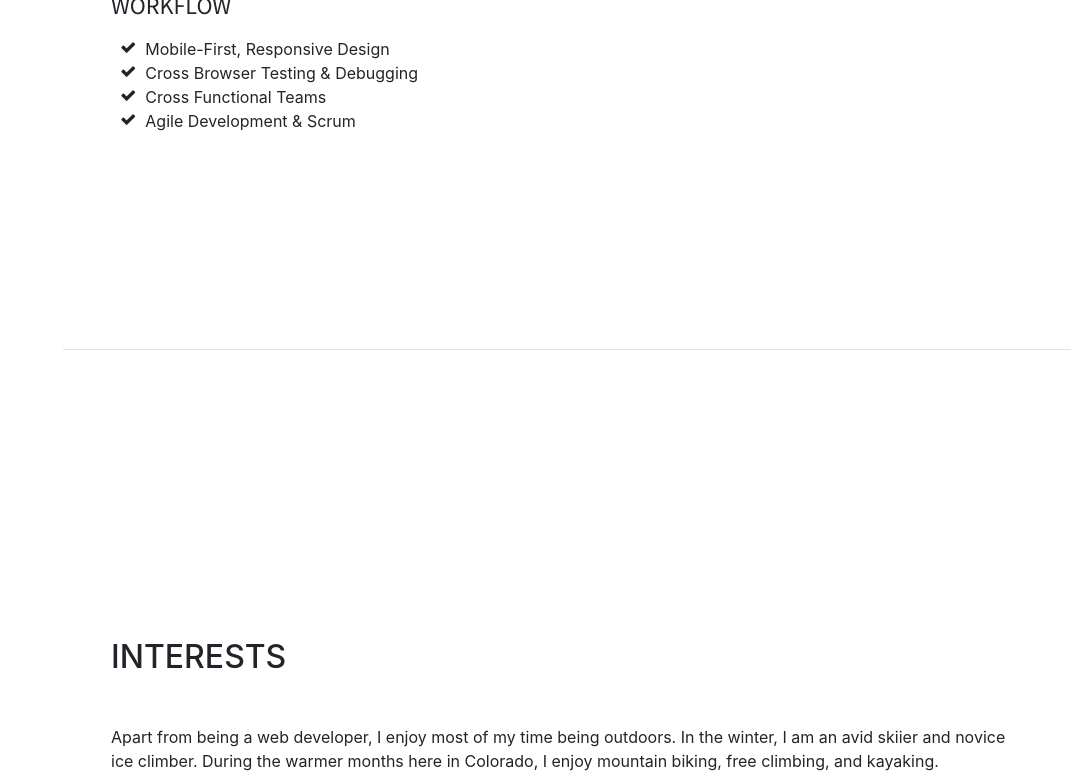
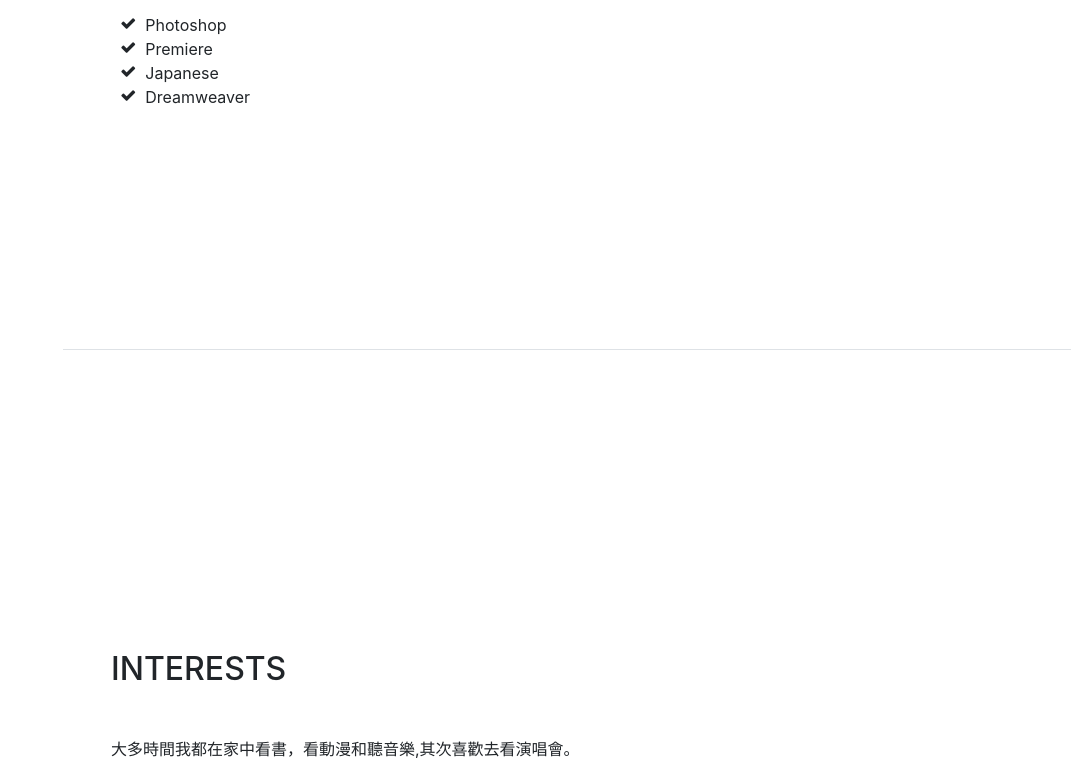
Before and after one commit to yukarinhime/yukainhime.github.io, a website with bundled scripts: page index.html in a window 1280 px wide. Shown: the part 2874-3655 px from the top of the page, without its empty margins (209-1280 px from the left). Built offline with nearby package versions, Linux system fonts and the light colour scheme; a web font is replaced by a local one.

Commit message:
Add files via upload

```diff
--- a/index.html
+++ b/index.html
@@ -195,7 +195,7 @@
           <div class="subheading mb-3">Programming Languages &amp; Tools</div>
           <ul class="list-inline list-icons">
             <li class="list-inline-item">
-              <i class="devicons devicons-html5"></i>
+              <i class="photoshop"></i>
             </li>
             <li class="list-inline-item">
               <i class="devicons devicons-css3"></i>
@@ -229,20 +229,20 @@
             </li>
           </ul>
 
-          <div class="subheading mb-3">Workflow</div>
+          <div class="subheading mb-3"></div>
           <ul class="fa-ul mb-0">
             <li>
               <i class="fa-li fa fa-check"></i>
-              Mobile-First, Responsive Design</li>
+              Photoshop</li>
             <li>
               <i class="fa-li fa fa-check"></i>
-              Cross Browser Testing &amp; Debugging</li>
+              Premiere</li>
             <li>
               <i class="fa-li fa fa-check"></i>
-              Cross Functional Teams</li>
+              Japanese</li>
             <li>
               <i class="fa-li fa fa-check"></i>
-              Agile Development &amp; Scrum</li>
+              Dreamweaver</li>
           </ul>
         </div>
       </section>
@@ -250,7 +250,7 @@
       <section class="resume-section p-3 p-lg-5 d-flex flex-column" id="interests">
         <div class="my-auto">
           <h2 class="mb-5">Interests</h2>
-          <p>Apart from being a web developer, I enjoy most of my time being outdoors. In the winter, I am an avid skiier and novice ice climber. During the warmer months here in Colorado, I enjoy mountain biking, free climbing, and kayaking.</p>
+          <p>大多時間我都在家中看書，看動漫和聽音樂,其次喜歡去看演唱會。</p>
           <p class="mb-0">When forced indoors, I follow a number of sci-fi and fantasy genre movies and television shows, I am an aspiring chef, and I spend a large amount of my free time exploring the latest technolgy advancements in the front-end web development world.</p>
         </div>
       </section>
```
